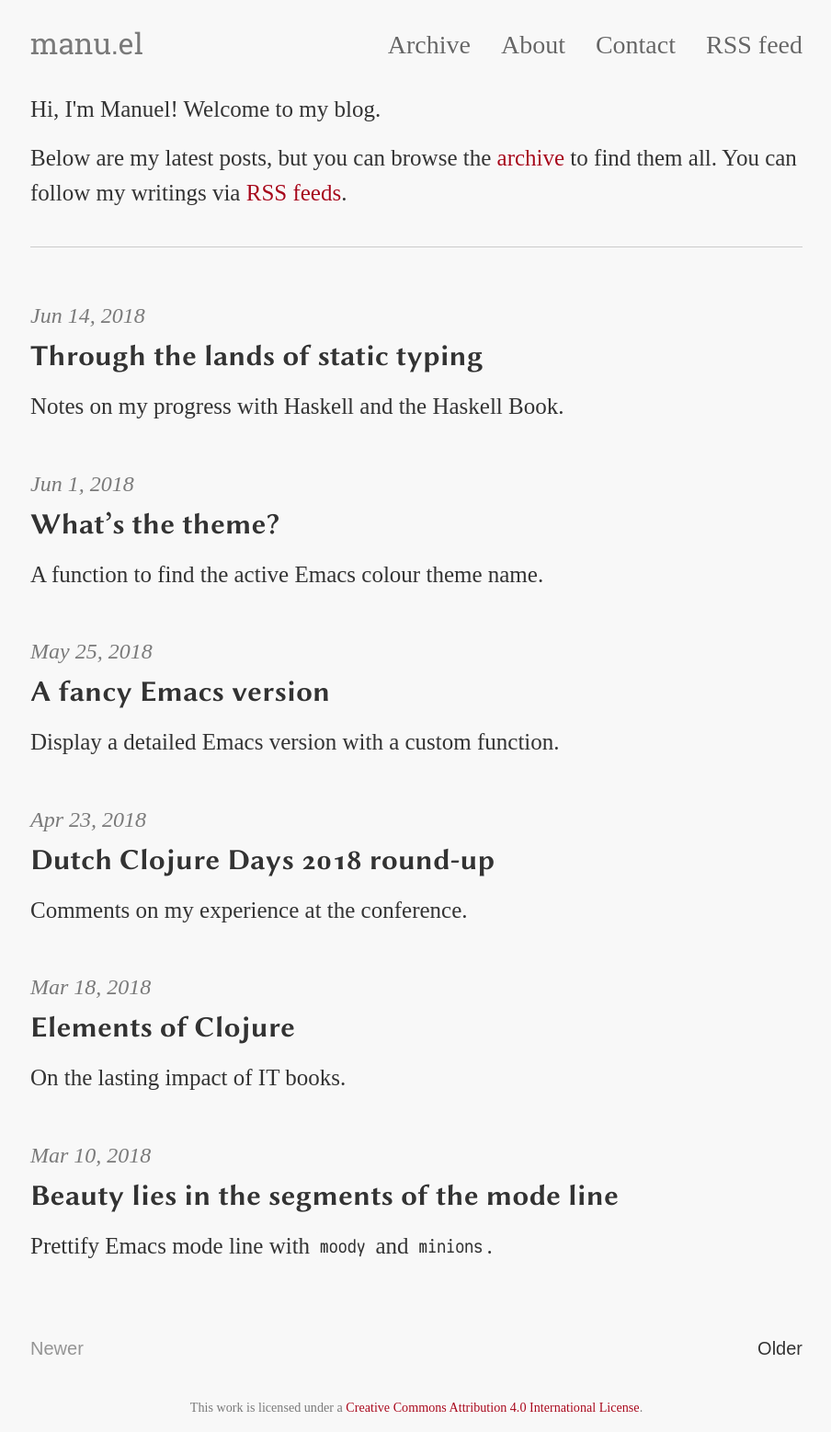
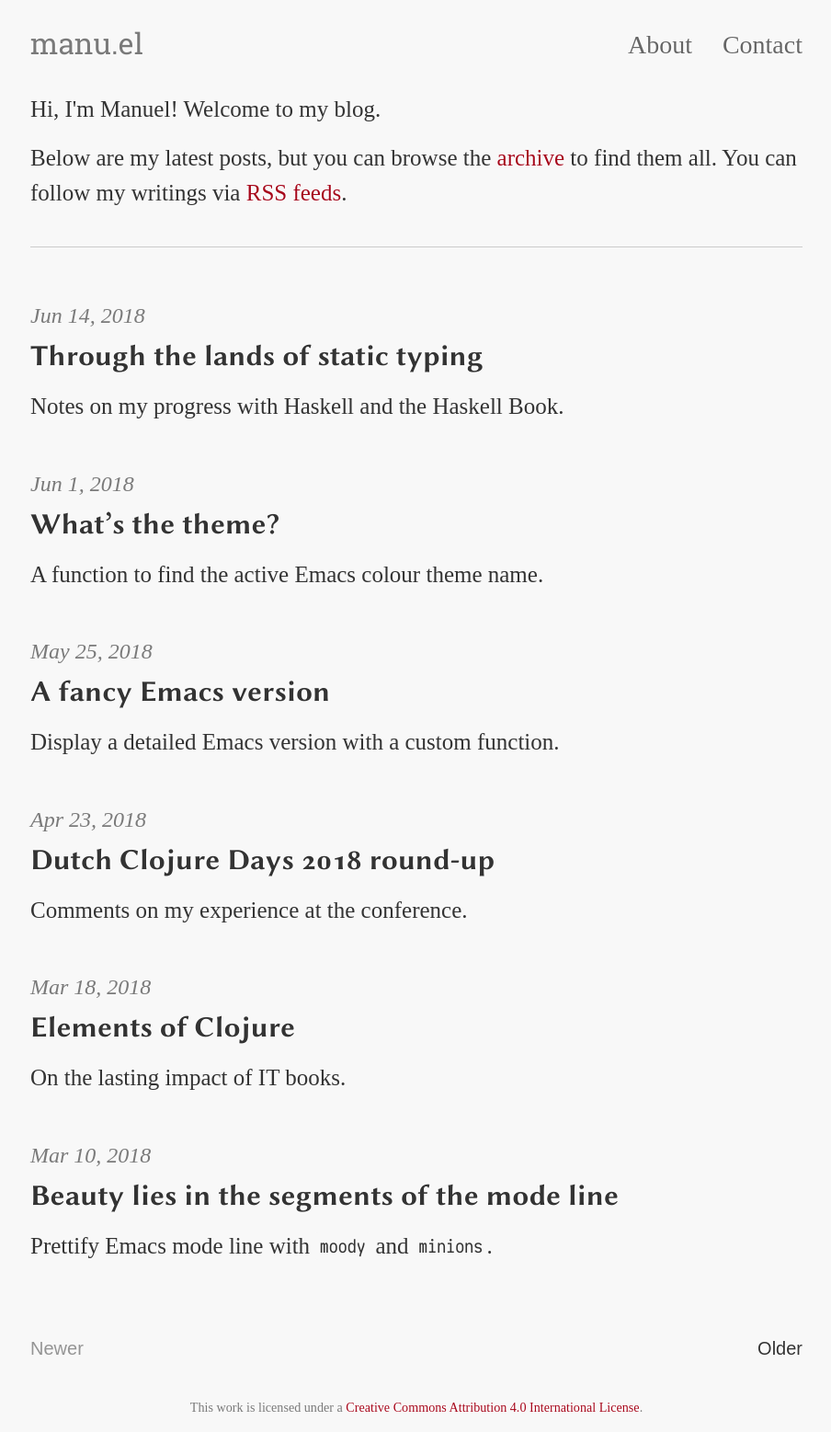
Before and after one commit to manuel-uberti/manuel-uberti.github.io, a Jekyll site: the page built from index.html, in a window 1280 px wide. Shown: the whole page at 92% size, without its empty margins (187-1091 px from the left). Built offline with Jekyll 4.4.1, drawn with Linux system fonts in a browser that asks for light colours; some web fonts are replaced; the list of posts is cut into pages by our own code.

Commit message:
Remove links to archive and feeds from the menu

```diff
--- a/_includes/navigation.html
+++ b/_includes/navigation.html
@@ -1,8 +1,3 @@
-{% for page in site.pages %}
-{% if page.tags contains "archive" %}
-<a href="{{ page.url }}">{{ page.title }}</a>
-{% endif %}
-{% endfor %}
 {% for page in site.pages %}
 {% if page.tags contains "about" %}
 <a href="{{ page.url }}">{{ page.title }}</a>
@@ -13,4 +8,3 @@
 <a href="{{ page.url }}">{{ page.title }}</a>
 {% endif %}
 {% endfor %}
-<a href="https://manuel-uberti.github.io/feed.xml">RSS feed</a>
```
